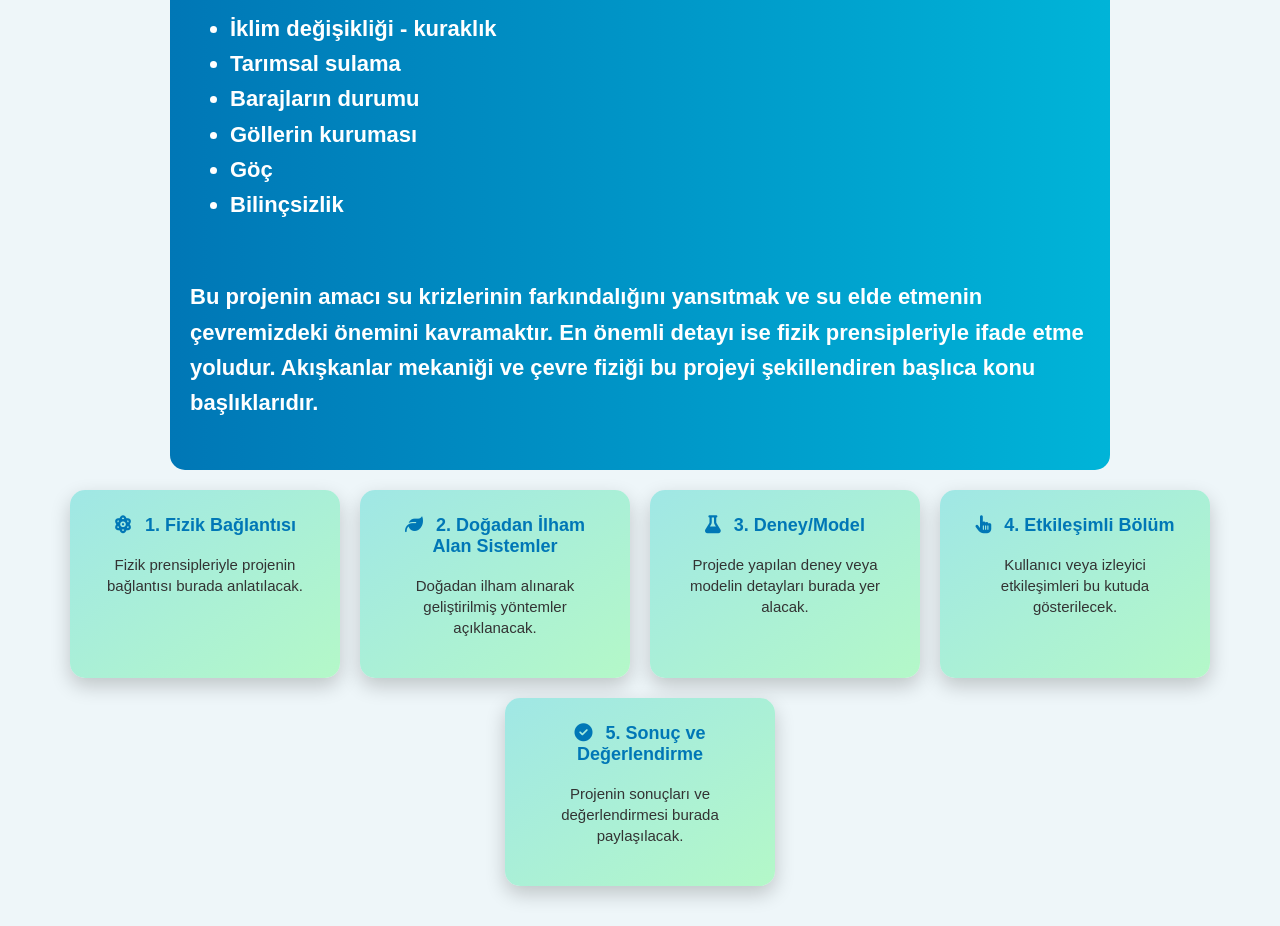
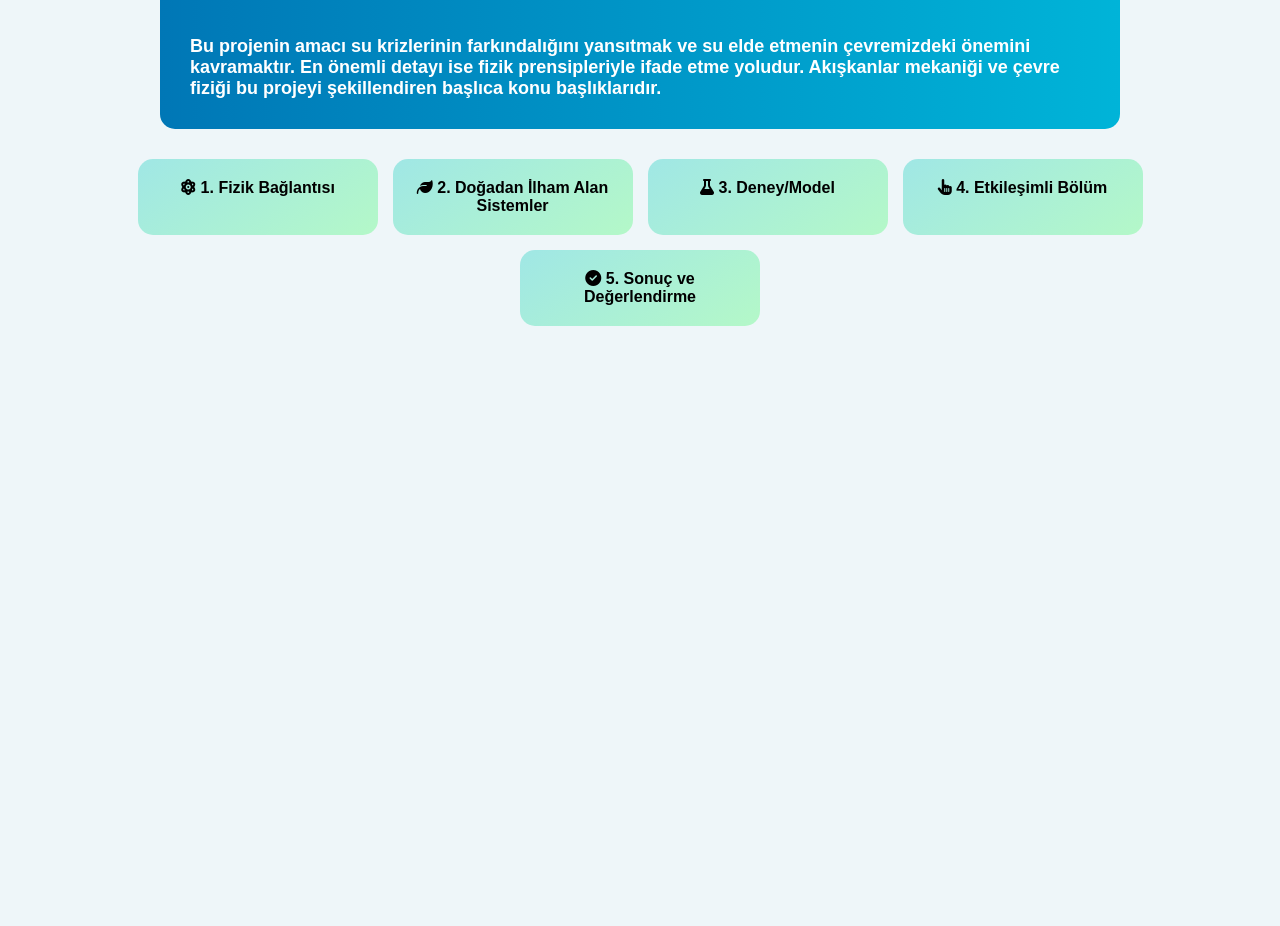
Before and after one commit to prepenglish/turkiye-su-krizi, a plain HTML site: page index.html in a window 1280 px wide. Shown: the part 357-1283 px from the top of the page. After the commit the page ends 800 px from the top, so only its background shows below. Drawn offline with Linux system fonts and the light colour scheme.

Commit message:
Update index.html

```diff
--- a/index.html
+++ b/index.html
@@ -4,100 +4,20 @@
 <meta charset="UTF-8">
 <meta name="viewport" content="width=device-width, initial-scale=1.0">
 <title>Su Krizleri Projesi</title>
-
-  <!-- Font Awesome ikonları için -->
 <link rel="stylesheet" href="https://cdnjs.cloudflare.com/ajax/libs/font-awesome/6.4.0/css/all.min.css">
-
 <style>
-    body {
-      font-family: Arial, sans-serif;
-      margin: 0;
-      padding: 0;
-      background-color: #eef6f9;
-      display: flex;
-      flex-direction: column;
-      align-items: center;
-      text-align: center;
-    }
-
-    .main-text {
-      background: linear-gradient(90deg, #0077b6, #00b4d8);
-      color: white;
-      padding: 50px 20px;
-      font-size: 22px;
-      font-weight: bold;
-      line-height: 1.6;
-      border-radius: 15px;
-      margin: 40px 20px 20px 20px;
-      max-width: 900px;
-      width: 90%;
-      text-align: left; /* maddeleri düzgün göstermek için sola hizalı */
-    }
-
-    .main-text h2 {
-      margin-top: 0;
-      color: #ffd60a; /* sarı başlık rengi */
-    }
-
-    .boxes-container {
-      display: flex;
-      justify-content: center;
-      flex-wrap: wrap;
-      gap: 20px;
-      margin-bottom: 40px;
-      width: 90%;
-      max-width: 1200px;
-    }
-
-    a.box {
-      display: block;
-      background: linear-gradient(145deg, #a0e7e5, #b4f8c8);
-      padding: 25px;
-      width: 220px;
-      border-radius: 15px;
-      box-shadow: 0 8px 20px rgba(0,0,0,0.2);
-      text-align: center;
-      cursor: pointer;
-      transition: transform 0.3s, box-shadow 0.3s;
-      text-decoration: none;
-    }
-
-    a.box:hover {
-      transform: translateY(-10px);
-      box-shadow: 0 15px 25px rgba(0,0,0,0.3);
-    }
-
-    .box h3 {
-      margin-top: 0;
-      color: #0077b6;
-      font-size: 18px;
-    }
-
-    .box h3 i {
-      margin-right: 8px;
-      color: #0077b6;
-    }
-
-    .box p {
-      font-size: 15px;
-      color: #333;
-      line-height: 1.4;
-    }
-
-    @media (max-width: 600px) {
-      .boxes-container {
-        flex-direction: column;
-        align-items: center;
-      }
-      a.box {
-        width: 80%;
-      }
-    }
+body { font-family: Arial, sans-serif; margin:0; padding:20px; background:#eef6f9; text-align:center; }
+h1,h2{color:#0077b6;}
+.main-text { background: linear-gradient(90deg,#0077b6,#00b4d8); color:white; padding:30px; font-size:18px; font-weight:bold; border-radius:15px; max-width:900px; margin:auto; text-align:left; }
+.boxes-container { display:flex; flex-wrap:wrap; justify-content:center; gap:15px; margin:30px 0; }
+.box { background: linear-gradient(145deg,#a0e7e5,#b4f8c8); padding:20px; width:200px; border-radius:15px; cursor:pointer; transition:0.3s; }
+.box:hover { transform: translateY(-5px); box-shadow:0 10px 20px rgba(0,0,0,0.2);}
+.box h3 { margin:0; font-size:16px; }
+.detail { max-width:900px; margin:auto; text-align:left; background:#fff; padding:20px; border-radius:10px; display:none; margin-bottom:20px; box-shadow:0 5px 15px rgba(0,0,0,0.1); }
 </style>
 </head>
 <body>
 
-  <!-- Ana metin -->
 <div class="main-text">
   <h2>TÜRKİYE BAŞLIĞI ALTINDA SU KRİZİ</h2>
   Türkiye, başlıca nedenleri olan, iklim değişikliği, nüfus artışı ve kaynakların yanlış şekilde kullanılması sonucunda ‘’Su Krizi’’ olarak adlandırdığımız başlıca sorunlarla mücadele etmektedir.
@@ -115,29 +35,77 @@
   Bu projenin amacı su krizlerinin farkındalığını yansıtmak ve su elde etmenin çevremizdeki önemini kavramaktır. En önemli detayı ise fizik prensipleriyle ifade etme yoludur. Akışkanlar mekaniği ve çevre fiziği bu projeyi şekillendiren başlıca konu başlıklarıdır.
 </div>
 
-  <!-- 5 kutu / buton -->
 <div class="boxes-container">
-    <a href="fizik.html" class="box">
+  <div class="box" onclick="toggleDetail('fizik')">
     <h3><i class="fas fa-atom"></i> 1. Fizik Bağlantısı</h3>
-      <p>Fizik prensipleriyle projenin bağlantısı burada anlatılacak.</p>
-    </a>
-    <a href="dogadan.html" class="box">
+  </div>
+  <div class="box" onclick="toggleDetail('dogadan')">
     <h3><i class="fas fa-leaf"></i> 2. Doğadan İlham Alan Sistemler</h3>
-      <p>Doğadan ilham alınarak geliştirilmiş yöntemler açıklanacak.</p>
-    </a>
-    <a href="deney.html" class="box">
+  </div>
+  <div class="box" onclick="toggleDetail('deney')">
     <h3><i class="fas fa-flask"></i> 3. Deney/Model</h3>
-      <p>Projede yapılan deney veya modelin detayları burada yer alacak.</p>
-    </a>
-    <a href="etkileşim.html" class="box">
+  </div>
+  <div class="box" onclick="toggleDetail('etkilesim')">
     <h3><i class="fas fa-hand-pointer"></i> 4. Etkileşimli Bölüm</h3>
-      <p>Kullanıcı veya izleyici etkileşimleri bu kutuda gösterilecek.</p>
-    </a>
-    <a href="sonuc.html" class="box">
+  </div>
+  <div class="box" onclick="toggleDetail('sonuc')">
     <h3><i class="fas fa-check-circle"></i> 5. Sonuç ve Değerlendirme</h3>
-      <p>Projenin sonuçları ve değerlendirmesi burada paylaşılacak.</p>
-    </a>
   </div>
+</div>
+
+<!-- Detay Metinleri -->
+<div id="fizik" class="detail">
+  <h2>AKIŞKANLAR MEKANİĞİ NEDİR?</h2>
+  <p>Bilimsel tanım: Akışkanlar mekaniği, sıvılar ve gazların statik veya dinamik hallerini ve bu maddelere etki eden kuvvetleri inceleyen bir fizik/mühendislik dalıdır. Bu projede suyun filtre içerisinden geçişi, hızı ve etkileşimler bununla ilgilidir. Ayrıca arıtma sistemlerinde basınç prensibi ile birlikte su, kum ve taş gibi küçük boşluklardan geçebilir. Filtrasyonun önemi projede bu aşamada verilir. Filtrasyon deneylerinde malzemelerin görevi ve işlemi çok önemlidir.</p>
+
+  <h2>ÇEVRE FİZİĞİ NEDİR?</h2>
+  <p>Bilimsel tanım: Çevre fiziği, doğal çevre ile canlı ortamın arasındaki etkileşimleri fizik prensipleriyle inceleyen bir alandır. Proje de arıtma sistemlerinin doğal bileşenlerden oluşması önemlidir ve doğadan ilham alınabilen sistemler geliştirilebilir veya esas alınmıştır.</p>
+</div>
+
+<div id="dogadan" class="detail">
+  <h2>DOĞADAN İLHAM ALAN SİSTEMLER</h2>
+  <h3>1. Kum ve Toprak Filtrasyonu</h3>
+  <p>Yağmur suları veya diğer adıyla kirli sular birçok katmadan geçer: taş, kum toprak. Bu süreçte su fiziksel olarak temizlenmiş olur ve bu olaya doğal filtrasyon denir.</p>
+  <ul>
+    <li>Büyük taşlar → büyük parçacıkları tutar, temel temizlik yapar.</li>
+    <li>Kum → daha küçük kirleri filtreler, detaylı şekilde temizler.</li>
+    <li>Toprak → çok ince parçacıkları ve bazı zararlı maddeleri tutar. Sağlık açısından temizlik sağlar.</li>
+  </ul>
+  <h3>2. Bitkilerle Su Arıtma (Fitoremediasyon)</h3>
+  <p>Su ve toprak kirliliğini gidermek için yeşil bitkilerin ve mikroorganizmaların kullanıldığı yöntemdir. Bitkiler ağır metalleri, azot ve fosforu kökleriyle emerek sudan arındırır. Suyun sürdürülebilir şekilde arıtılmasını sağlar.</p>
+  <p>Örnek bitkiler: Su sümbülü, su mercimeği, su marulu, yüzen eğrelti otları, peri yosunu.</p>
+  <h3>3. Güneş Enerjisiyle Su Arıtma</h3>
+  <p>Kirli su ısınır, buharlaşır ve temiz su elde edilir. Sürdürülebilir su arıtmanın alternatif yollarından biridir.</p>
+</div>
+
+<div id="deney" class="detail">
+  <h2>DENAY/ MODEL</h2>
+  <p>Buraya deney veya model ile ilgili metinleri ekleyeceğiz. Örneğin filtrasyon düzeneği, malzemelerin nasıl kullanıldığı ve gözlemler.</p>
+</div>
+
+<div id="etkilesim" class="detail">
+  <h2>ETKİLEŞİMLİ BÖLÜM</h2>
+  <p>Buraya kullanıcı veya izleyici etkileşimlerini ekleyeceğiz. Örneğin görseller, slider, animasyon veya test bölümü.</p>
+</div>
+
+<div id="sonuc" class="detail">
+  <h2>SONUÇ VE DEĞERLENDİRME</h2>
+  <p>Türkiye’nin son yılların en ciddi kuraklık dönemlerinden birini yaşadığını görebiliyoruz. Göllerimiz, denizlerimiz çekiliyor. Ortalama yağış miktarı küresel ısınma nedeniyle azalıyor. Sıcaklığın yıllar boyu yükseliş eğiliminde olduğu verilerle açıklanıyor.</p>
+  <p>Kuraklık ve su kaynağının tükenmesi 2026 yılında ciddi sonuçlar getireceği için korku salıyor. Türkiye bazında yılda bir kişi başına düşen su miktarı 1.519m³ olup 2050 yılında 1.069 m³’e kadar düşmesi bekleniyor.</p>
+  <p>Proje kapsamında doğadan ilham alınarak sürdürülebilir su arıtma yöntemleri araştırılmış ve fizik prensipleriyle ilişkilendirilmiştir. Özellikle akışkanlar mekaniği ve çevre fiziği çerçevesinde, suyun farklı katmanlardan geçerken nasıl temizlendiği incelenmiştir. Kum, taş ve pamuk gibi malzemelerin suyun içerisindeki farklı boyuttaki kirleri nasıl ayırdığı, gözeneklik etkisi gözlemlenmiştir.</p>
+  <p>DAHA FAZLA BİLGİ İÇİN: MİNİ KİŞİSEL PROJE RAPORUMA BAKABİLİRSİNİZ.</p>
+</div>
+
+<script>
+function toggleDetail(id) {
+  const all = document.querySelectorAll('.detail');
+  all.forEach(d => d.style.display = 'none'); // Hepsini gizle
+  const el = document.getElementById(id);
+  if(el.style.display === 'block'){ el.style.display='none'; }
+  else{ el.style.display='block'; }
+  window.scrollTo({ top: el.offsetTop - 20, behavior: 'smooth' });
+}
+</script>
 
 </body>
 </html>
```
Lines whose indentation alone changed are shown as unchanged.
